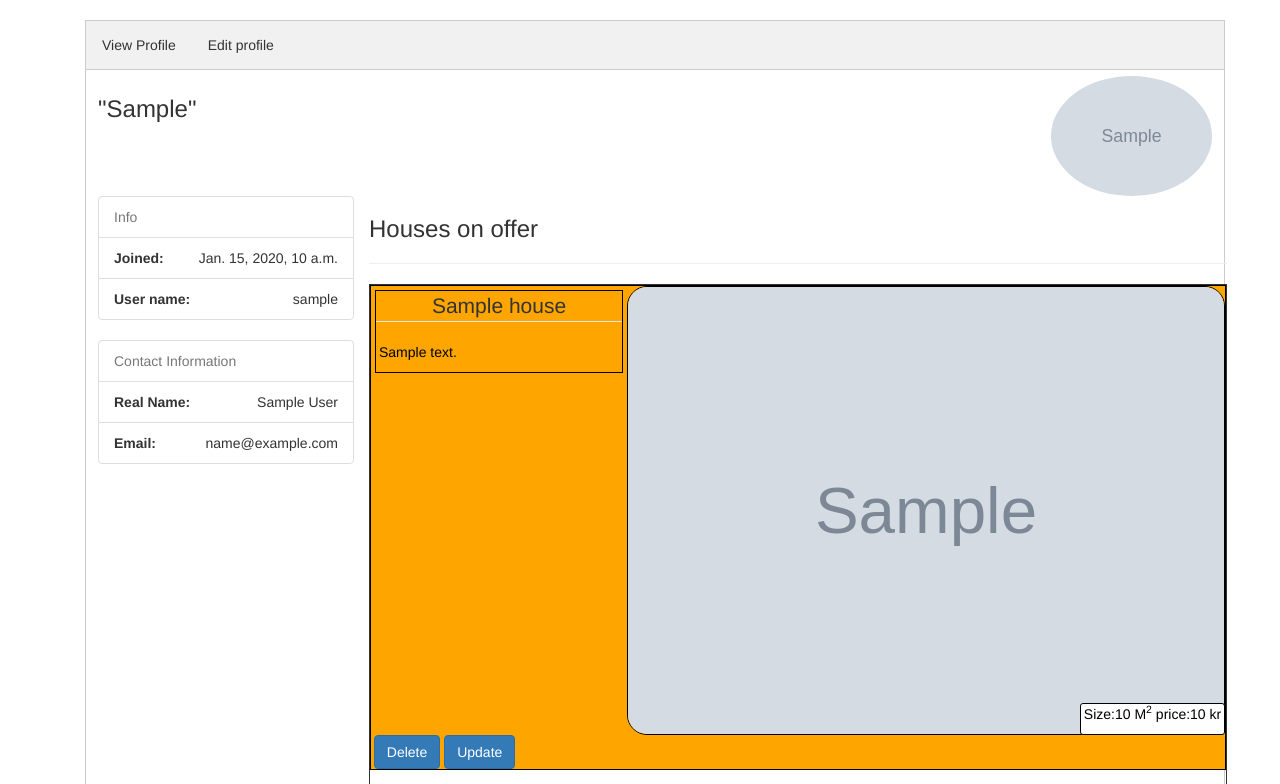
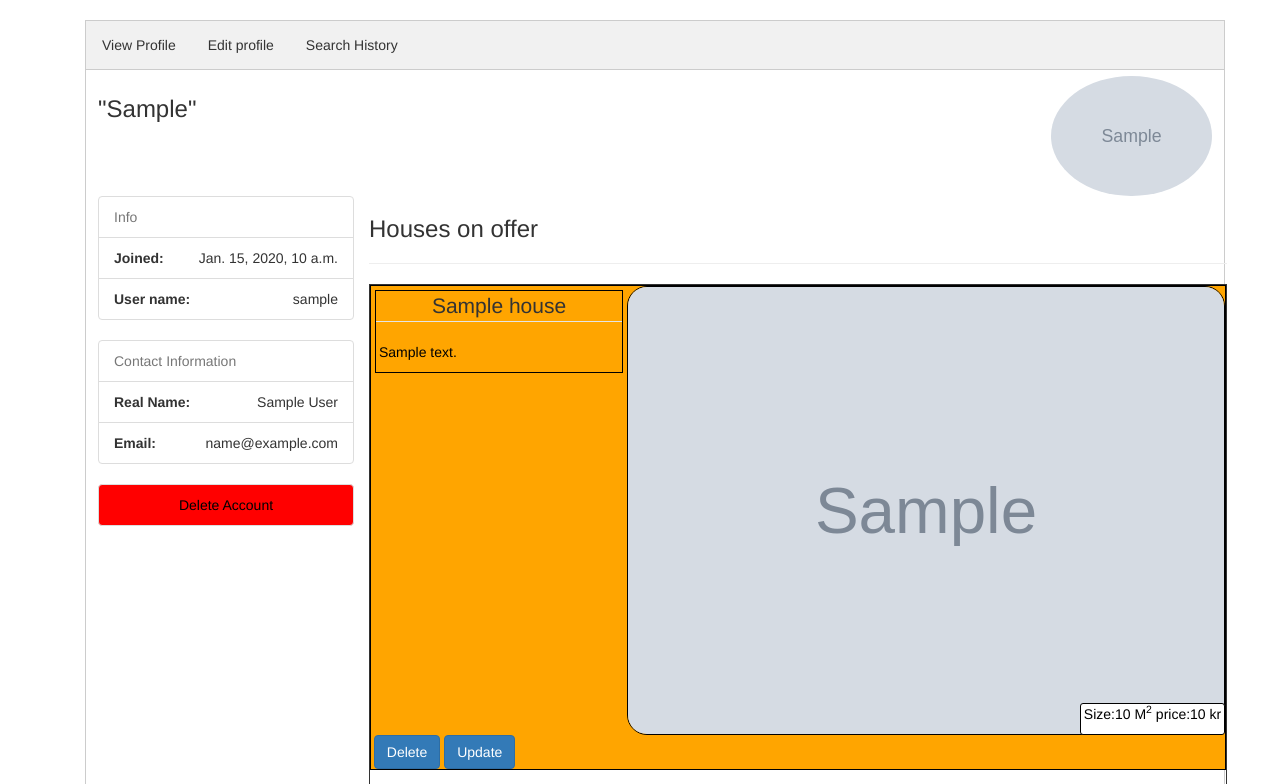
Before and after one commit to kiddibry/HabitatV2, a Django app: page /users/1 in a window 1280 px wide. Shown: the part 114-898 px from the top of the page. Run offline with Django 3.2, Linux system fonts and the light colour scheme; a user stored in the database is signed in; tables that the repository leaves empty hold one stand-in row (values such as "Sample post"); grey boxes marked "Sample" are stand-in pictures; some libraries are stand-ins or nearby versions.

Commit message:
search history í database

```diff
--- a/templates/base.html
+++ b/templates/base.html
@@ -8,6 +8,7 @@
     <meta http-equiv="X-UA-Compatible" content="ie=edge">
     <title>Habitat&trade;</title>
 
+    <script src="https://cdnjs.cloudflare.com/ajax/libs/jquery/3.4.1/jquery.js"></script>
     <link rel="stylesheet" href="https://maxcdn.bootstrapcdn.com/bootstrap/3.3.7/css/bootstrap.min.css" integrity="sha384-BVYiiSIFeK1dGmJRAkycuHAHRg32OmUcww7on3RYdg4Va+PmSTsz/K68vbdEjh4u" crossorigin="anonymous">
     <link rel="stylesheet" href="{% static 'css/base.css' %}">
     <link rel="icon" href="{% static 'images/favicon.png' %}">
--- a/templates/house/index.html
+++ b/templates/house/index.html
@@ -4,7 +4,6 @@
 
 {% block content %}
 <link rel="stylesheet" type="text/css" href="{%static 'css/house_detail.css'%}">
-<script src="https://cdnjs.cloudflare.com/ajax/libs/jquery/3.4.1/jquery.js"></script>
 <script src="{% static 'js/houses.js' %}"></script>
 <script src="{% static 'js/order.js' %}"></script>
 
--- a/templates/user/user_details.html
+++ b/templates/user/user_details.html
@@ -4,6 +4,7 @@
 
 <link rel="stylesheet" href="{% static 'css/user_detail.css' %}">
 <script src="{% static 'js/profile_tabs.js'%}"></script>
+<script src="{% static 'js/houses.js'%}"></script>
 
 {% if user.profile == seller.profile %}
 
@@ -11,6 +12,7 @@
         <div class="tab">
         <button class="tablinks" onclick="openTab(event, 'viewProfile')" id="defaultOpen">View Profile</button>
         <button class="tablinks" onclick="openTab(event, 'editProfile')">Edit profile</button>
+        <button class="tablinks" onclick="openTab(event, 'searchHistory')">Search History</button>
     </div>
 {% else %}
     <div class="container">
@@ -38,10 +40,15 @@
             </ul>
 
             <ul class="list-group">
-                    <li class="list-group-item text-muted">Contact Information</li>
-                    <li class="list-group-item text-right"><span class="pull-left"><strong>Real Name: </strong></span>{{seller.profile.name}}</li>
-                    <li class="list-group-item text-right"><span class="pull-left"><strong>Email: </strong></span>{{ seller.profile.mail }}</li>
+                <li class="list-group-item text-muted">Contact Information</li>
+                <li class="list-group-item text-right"><span class="pull-left"><strong>Real Name: </strong></span>{{seller.profile.name}}</li>
+                <li class="list-group-item text-right"><span class="pull-left"><strong>Email: </strong></span>{{ seller.profile.mail }}</li>
+            </ul>
+            <a href="delete/{{seller.id}}">
+                <ul class="list-group">
+                    <li class="list-group-item text-muted" style="background-color: red; text-align: center; color:black;">Delete Account</li>
                 </ul>
+            </a>
         </div>
 
         <h3>Houses on offer</h3>
@@ -63,6 +70,17 @@
         <input type="submit" class="btn btn-primary" value="Update" />
     </form>
 </div>
+
+    <div id="searchHistory" class="tabcontent">
+    <h1>Your search history</h1>
+        {% for term in search_history %}
+            <!--<a href="/houses?search_filter={{term}}">-->
+                <h3>{{term}}</h3>
+                <!--<button type="button" style="background-color: orange" id="search-btn" class="btn btn-default"> Search</button>-->
+                <br>
+            <!--</a>-->
+        {% endfor %}
+    </div>
 </div>
 <script>
     document.getElementById("defaultOpen").click();
--- a/user/forms/profile_form.py
+++ b/user/forms/profile_form.py
@@ -1,5 +1,5 @@
 from django.forms import ModelForm, widgets
-from user.models import Profile
+from user.models import Profile, SearchTerm
 
 
 class ProfileForm(ModelForm):
@@ -12,3 +12,9 @@ class ProfileForm(ModelForm):
             'info':  widgets.TextInput(attrs={'class': 'form-control'}),
             'profile_image': widgets.TextInput(attrs={'class': 'form-control'}),
         }
+
+
+class SearchTermForm(ModelForm):
+    class Meta:
+        model = SearchTerm
+        exclude = ['id', 'user', 'term']
--- a/user/models.py
+++ b/user/models.py
@@ -12,3 +12,11 @@ class Profile(models.Model):
 
     def __str__(self):
         return self.user.username
+
+
+class SearchTerm(models.Model):
+    term = models.CharField(max_length=999)
+    user = models.ForeignKey(User, on_delete=models.CASCADE)
+
+    def __str__(self):
+        return self.term
--- a/user/views.py
+++ b/user/views.py
@@ -1,7 +1,7 @@
 from django.contrib.auth.forms import UserCreationForm
 from django.shortcuts import render, get_object_or_404, redirect
 from user.forms.user_form import UserCreateForm
-from user.models import User, Profile
+from user.models import User, Profile, SearchTerm
 from house.models import House
 from user.forms.profile_form import ProfileForm
 
@@ -13,6 +13,7 @@ def index(request):
 
 def get_seller_by_id(request, id):
     profile = Profile.objects.filter(user=request.user).first()
+    search_history = SearchTerm.objects.filter(user=request.user)
     if request.method == 'POST':
         form = ProfileForm(instance=profile, data=request.POST)
         if form.is_valid():
@@ -23,7 +24,8 @@ def get_seller_by_id(request, id):
     return render(request, 'user/user_details.html', {
         'seller': get_object_or_404(User, pk=id),
         'form': ProfileForm(instance=profile),
-        'houses': House.objects.filter(seller=id)
+        'houses': House.objects.filter(seller=id),
+        'search_history': search_history
     })
 
 
@@ -49,11 +51,11 @@ def profile(request):
             profile.save()
             return redirect('home-index')
     return render(request, 'user/profile.html', {
-        'form': ProfileForm(instance=profile)
+        'form': ProfileForm(instance=profile),
     })
 
 
 def delete_profile(request, id):
     user = get_object_or_404(User, pk=id)
     user.delete()
-    return redirect('users-index')
+    return redirect('register')
```
Also changed, not shown: house/views.py (+10 -2 lines), house/migrations/0005_auto_20190516_1431.py (added), static/js/houses.js (line endings or trailing spaces), user/migrations/0003_searchterm.py (added).
